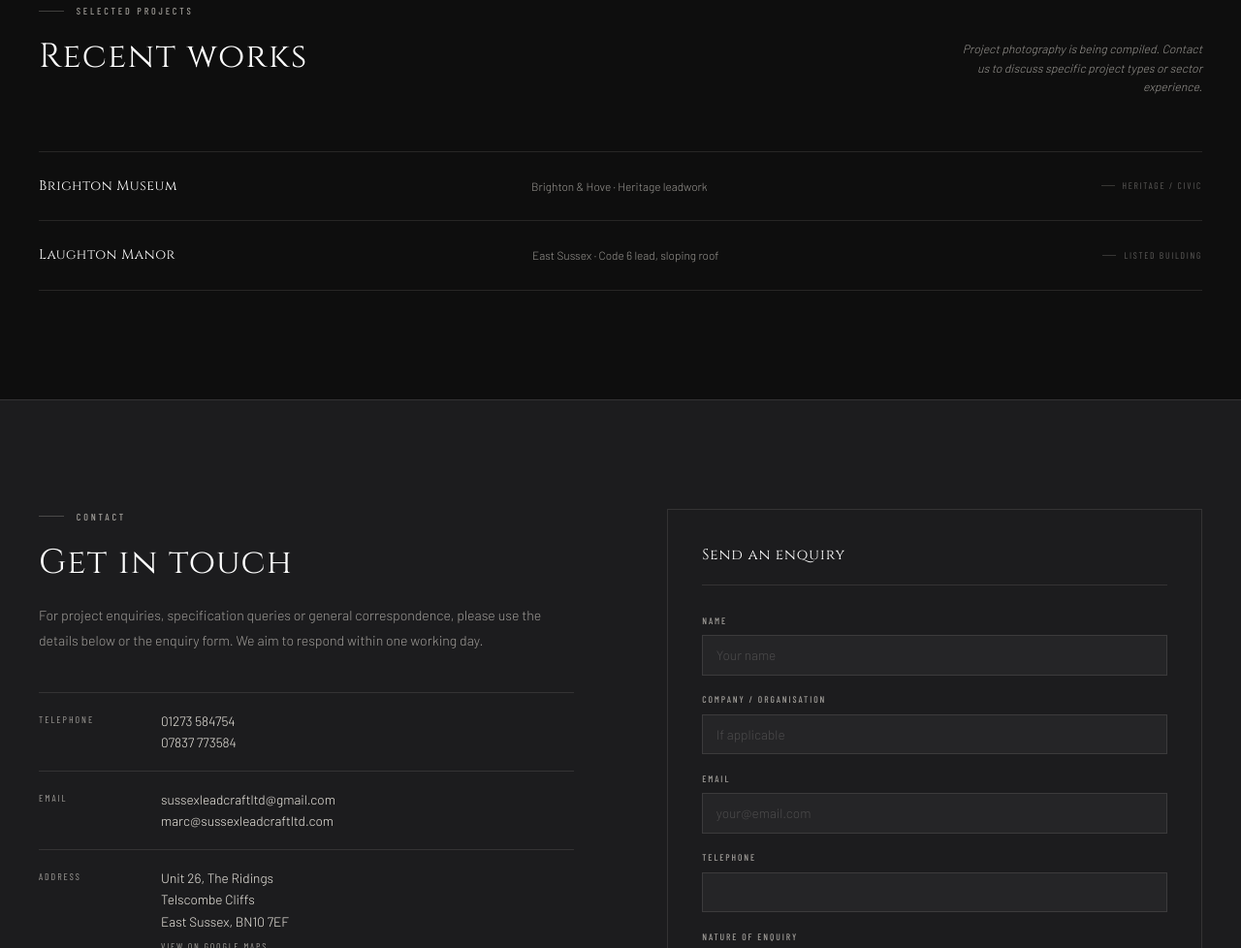
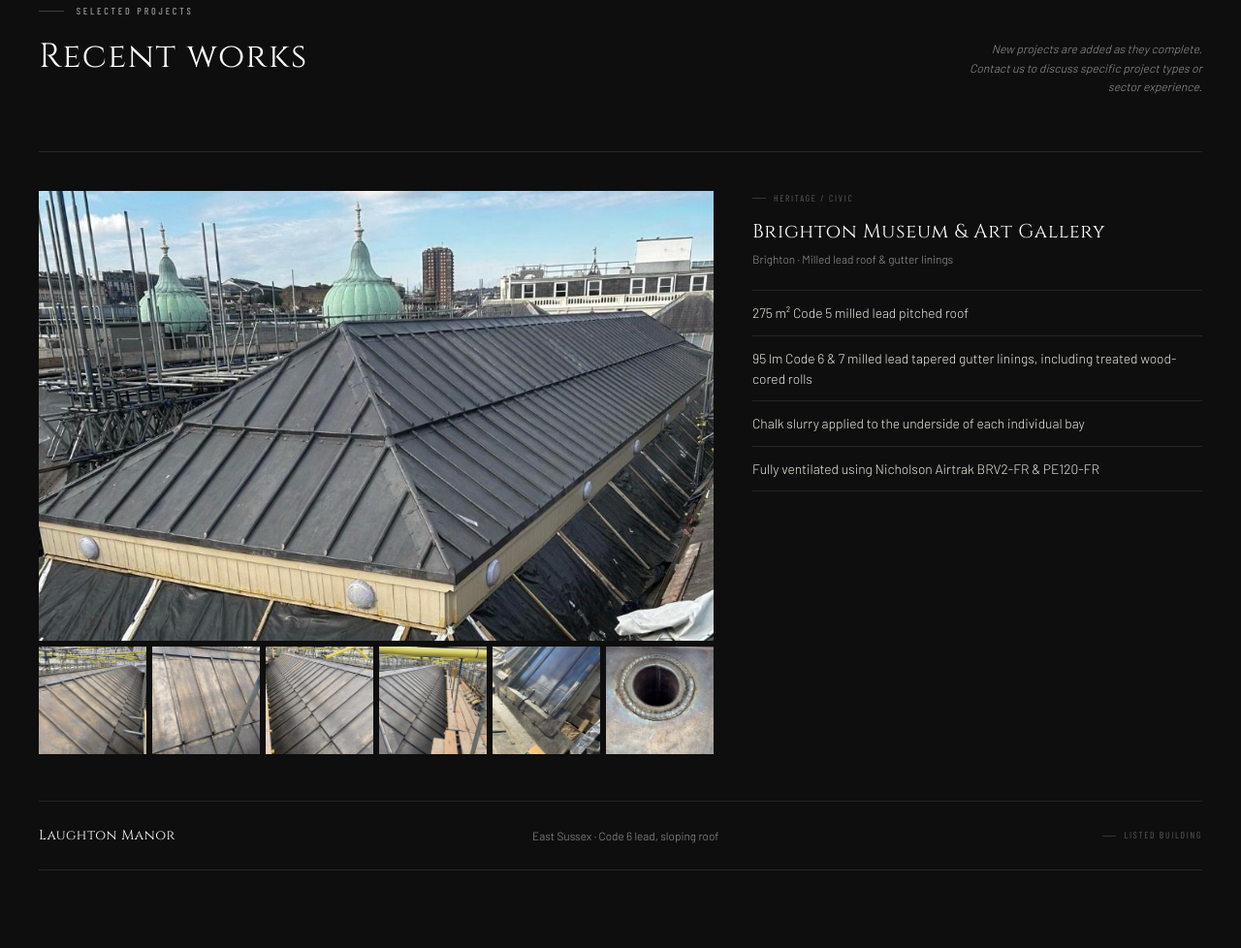
Before and after one commit to webbo28104-sketch/sussexleadcraftltd-site, a plain HTML site: page index.html in a window 1280 px wide. Shown: the part 3872-4850 px from the top of the page at 97% size. Drawn offline with nearby package versions, Linux system fonts and the light colour scheme.

Commit message:
Portfolio: add Brighton Museum & Art Gallery project with photo gallery
Photos resized and metadata stripped. Projects sit between PROJECTS:START/END
markers so the nightly job can add new ones.

Co-Authored-By: Claude Opus 5.5 <noreply@anthropic.com>

```diff
--- a/index.html
+++ b/index.html
@@ -171,6 +171,23 @@ nav.open .nav-toggle span:nth-child(3){transform:translateY(-6px) rotate(-45deg)
 .project-row{display:grid;grid-template-columns:1.2fr 1.4fr auto;gap:2rem;align-items:center;padding:1.5rem 0;border-bottom:1px solid var(--border)}
 .project-row .portfolio-proj{margin:0}
 .project-row .portfolio-type{margin:0}
+.project-features{display:grid;gap:3rem;margin-bottom:3rem}
+.project-feature{display:grid;grid-template-columns:1.5fr 1fr;gap:2.5rem;border-top:1px solid var(--border);padding-top:2.5rem}
+.pf-main{display:block;aspect-ratio:3/2;overflow:hidden;background:var(--charcoal-mid)}
+.pf-main img,.pf-thumbs img{width:100%;height:100%;object-fit:cover;display:block;transition:opacity .2s}
+.pf-main:hover img,.pf-thumbs a:hover img{opacity:.85}
+.pf-thumbs{display:grid;grid-template-columns:repeat(6,1fr);gap:.4rem;margin-top:.4rem}
+.pf-thumbs a{display:block;aspect-ratio:1;overflow:hidden;background:var(--charcoal-mid)}
+.pf-info .portfolio-type{margin:0 0 .9rem}
+.pf-title{font-family:'Cinzel',serif;font-size:1.25rem;font-weight:400;color:var(--white);letter-spacing:.04em;line-height:1.3;margin-bottom:.35rem}
+.pf-spec{list-style:none;margin-top:1.4rem;border-top:1px solid var(--border)}
+.pf-spec li{font-size:.86rem;line-height:1.55;padding:.75rem 0;border-bottom:1px solid var(--border)}
+.lightbox{border:0;padding:0;background:transparent;max-width:100vw;max-height:100vh;width:100vw;height:100vh;overflow:hidden}
+.lightbox::backdrop{background:rgba(8,8,8,.94)}
+.lightbox img{position:absolute;inset:0;margin:auto;max-width:calc(100vw - 2rem);max-height:calc(100vh - 6rem);object-fit:contain}
+.lightbox button{position:absolute;background:rgba(14,14,14,.7);border:1px solid var(--border-strong);color:var(--off-white);font-family:'Barlow Condensed',sans-serif;font-size:.75rem;letter-spacing:.18em;text-transform:uppercase;padding:.7rem 1rem;cursor:pointer}
+.lb-close{top:1rem;right:1rem}.lb-prev{left:1rem;bottom:1rem}.lb-next{right:1rem;bottom:1rem}
+@media(max-width:860px){.project-feature{grid-template-columns:1fr;gap:1.5rem}.pf-thumbs{grid-template-columns:repeat(3,1fr)}}
 .gbp-link{display:inline-block;margin-top:.35rem;font-family:'Barlow Condensed',sans-serif;font-size:.62rem;letter-spacing:.18em;text-transform:uppercase;color:var(--muted)!important;border-bottom:1px solid var(--border-strong)}
 .gbp-link:hover{color:var(--white)!important}
 a:focus-visible,button:focus-visible,input:focus-visible,select:focus-visible,textarea:focus-visible{outline:1px solid var(--off-white);outline-offset:3px}
@@ -310,10 +327,37 @@ a:focus-visible,button:focus-visible,input:focus-visible,select:focus-visible,te
 <section id="portfolio"><div class="container">
   <div class="portfolio-header">
     <div><p class="eyebrow">Selected Projects</p><h2>Recent works</h2></div>
-    <p class="portfolio-note">Project photography is being compiled. Contact us to discuss specific project types or sector experience.</p>
+    <p class="portfolio-note">New projects are added as they complete. Contact us to discuss specific project types or sector experience.</p>
+  </div>
+  <div class="project-features">
+<!-- PROJECTS:START (newest first; one <article> per project) -->
+    <article class="project-feature" id="project-brighton-museum">
+      <div class="pf-gallery">
+        <a class="pf-main" href="images/projects/brighton-museum/01.jpg"><img src="images/projects/brighton-museum/01.jpg" width="862" height="572" alt="Completed milled lead pitched roof at Brighton Museum &amp; Art Gallery"></a>
+        <div class="pf-thumbs">
+          <a href="images/projects/brighton-museum/02.jpg"><img src="images/projects/brighton-museum/02-sm.jpg" width="481" height="640" loading="lazy" alt="Wood-cored rolls running down the lead pitch beneath the temporary roof scaffold"></a>
+          <a href="images/projects/brighton-museum/03.jpg"><img src="images/projects/brighton-museum/03-sm.jpg" width="479" height="640" loading="lazy" alt="Close-up of lead bays, rolls and drips"></a>
+          <a href="images/projects/brighton-museum/04.jpg"><img src="images/projects/brighton-museum/04-sm.jpg" width="487" height="640" loading="lazy" alt="Rolls and drips across both slopes of the lead roof"></a>
+          <a href="images/projects/brighton-museum/05.jpg"><img src="images/projects/brighton-museum/05-sm.jpg" width="479" height="640" loading="lazy" alt="Long view of the lead pitch alongside the scaffold walkway"></a>
+          <a href="images/projects/brighton-museum/06.jpg"><img src="images/projects/brighton-museum/06-sm.jpg" width="481" height="640" loading="lazy" alt="Lead bay dressed into the gutter lining during installation"></a>
+          <a href="images/projects/brighton-museum/07.jpg"><img src="images/projects/brighton-museum/07-sm.jpg" width="492" height="640" loading="lazy" alt="Welded lead outlet in the gutter lining"></a>
+        </div>
+      </div>
+      <div class="pf-info">
+        <p class="portfolio-type">Heritage / Civic</p>
+        <h3 class="pf-title">Brighton Museum &amp; Art Gallery</h3>
+        <p class="portfolio-meta">Brighton · Milled lead roof &amp; gutter linings</p>
+        <ul class="pf-spec">
+          <li>275&nbsp;m² Code 5 milled lead pitched roof</li>
+          <li>95&nbsp;lm Code 6 &amp; 7 milled lead tapered gutter linings, including treated wood-cored rolls</li>
+          <li>Chalk slurry applied to the underside of each individual bay</li>
+          <li>Fully ventilated using Nicholson Airtrak BRV2-FR &amp; PE120-FR</li>
+        </ul>
+      </div>
+    </article>
+<!-- PROJECTS:END -->
   </div>
   <div class="project-list">
-    <div class="project-row"><p class="portfolio-proj">Brighton Museum</p><p class="portfolio-meta">Brighton &amp; Hove · Heritage leadwork</p><p class="portfolio-type">Heritage / Civic</p></div>
     <div class="project-row"><p class="portfolio-proj">Laughton Manor</p><p class="portfolio-meta">East Sussex · Code 6 lead, sloping roof</p><p class="portfolio-type">Listed Building</p></div>
   </div>
 </div></section>
@@ -366,6 +410,24 @@ a:focus-visible,button:focus-visible,input:focus-visible,select:focus-visible,te
   document.getElementById('yr').textContent=new Date().getFullYear();
 })();
 (function(){
+  var d=document.createElement('dialog');if(!d.showModal)return;
+  d.className='lightbox';d.setAttribute('aria-label','Project photo');
+  d.innerHTML='<img alt=""><button class="lb-close" type="button">Close ✕</button><button class="lb-prev" type="button">‹ Prev</button><button class="lb-next" type="button">Next ›</button>';
+  document.body.appendChild(d);
+  var img=d.querySelector('img'),set=[],i=0;
+  function show(){var a=set[i];img.src=a.getAttribute('href');img.alt=a.querySelector('img').alt;}
+  function step(n){i=(i+n+set.length)%set.length;show();}
+  document.querySelectorAll('.pf-gallery').forEach(function(g){
+    var links=[].slice.call(g.querySelectorAll('a'));
+    links.forEach(function(a,k){a.addEventListener('click',function(e){e.preventDefault();set=links;i=k;show();d.showModal();});});
+  });
+  d.querySelector('.lb-close').onclick=function(){d.close();};
+  d.querySelector('.lb-prev').onclick=function(){step(-1);};
+  d.querySelector('.lb-next').onclick=function(){step(1);};
+  d.addEventListener('click',function(e){if(e.target===d)d.close();});
+  d.addEventListener('keydown',function(e){if(e.key==='ArrowLeft')step(-1);if(e.key==='ArrowRight')step(1);});
+})();
+(function(){
   var f=document.getElementById('enquiry-form'),st=document.getElementById('form-status');
   if(location.hash==='#enquiry-sent'){st.textContent='Thank you — your enquiry has been sent. We aim to respond within one working day.';}
   if(!window.fetch)return;
```
Also changed, not shown: images/projects/brighton-museum/01-sm.jpg (added), images/projects/brighton-museum/01.jpg (added), images/projects/brighton-museum/02-sm.jpg (added), images/projects/brighton-museum/02.jpg (added), images/projects/brighton-museum/03-sm.jpg (added), images/projects/brighton-museum/03.jpg (added), images/projects/brighton-museum/04-sm.jpg (added), images/projects/brighton-museum/04.jpg (added), images/projects/brighton-museum/05-sm.jpg (added), images/projects/brighton-museum/05.jpg (added), images/projects/brighton-museum/06-sm.jpg (added), images/projects/brighton-museum/06.jpg (added), images/projects/brighton-museum/07-sm.jpg (added), images/projects/brighton-museum/07.jpg (added).
